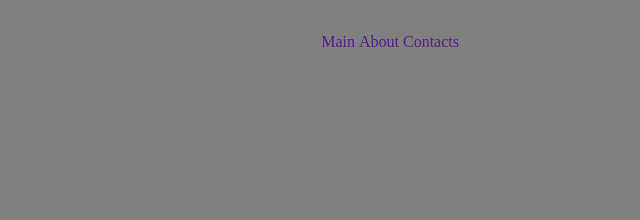
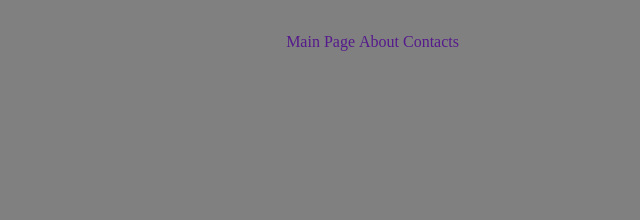
Before and after one commit to 4zorbin/NewCSS, a website: page index.html in a window 1280 px wide. Shown: the full height of the page, 588-1228 px from the left. Drawn offline with Linux system fonts and the light colour scheme.

Commit message:
new line with Mein pagr

```diff
--- a/index.html
+++ b/index.html
@@ -15,7 +15,7 @@
       <a href=""></a>
       <nav>
         <ul>
-          <li><a href="">Main</a></li>
+          <li><a href="">Main Page</a></li>
           <li><a href="">About</a></li>
           <li><a href="">Contacts
           </a></li>
```
